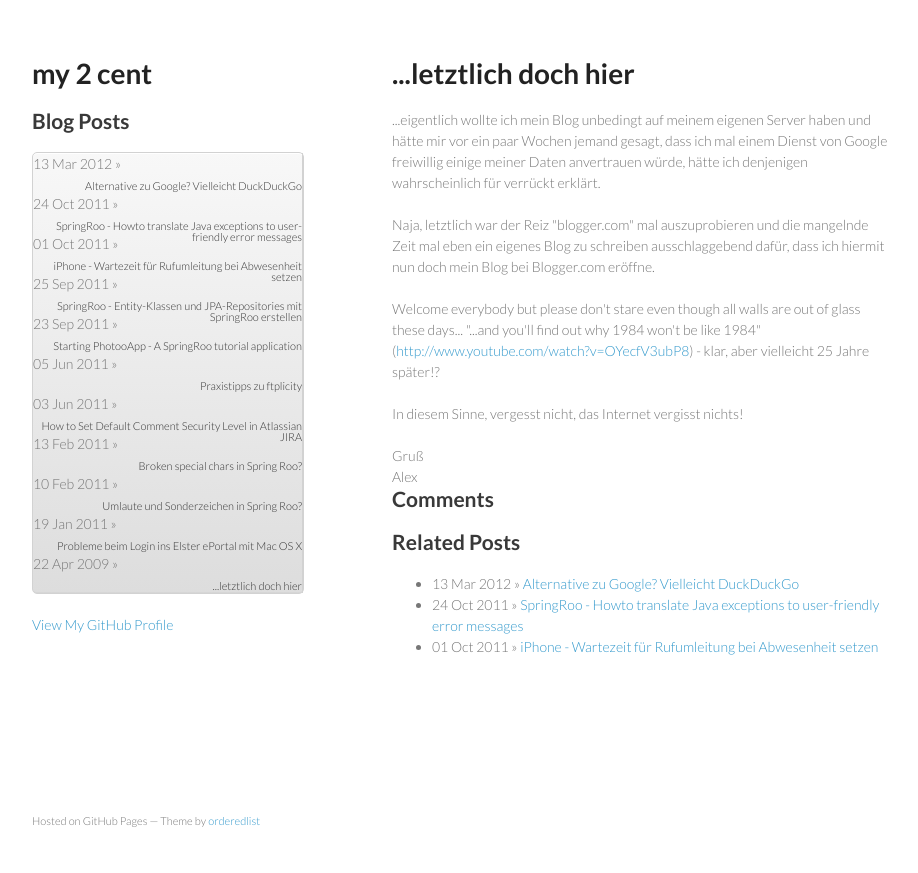
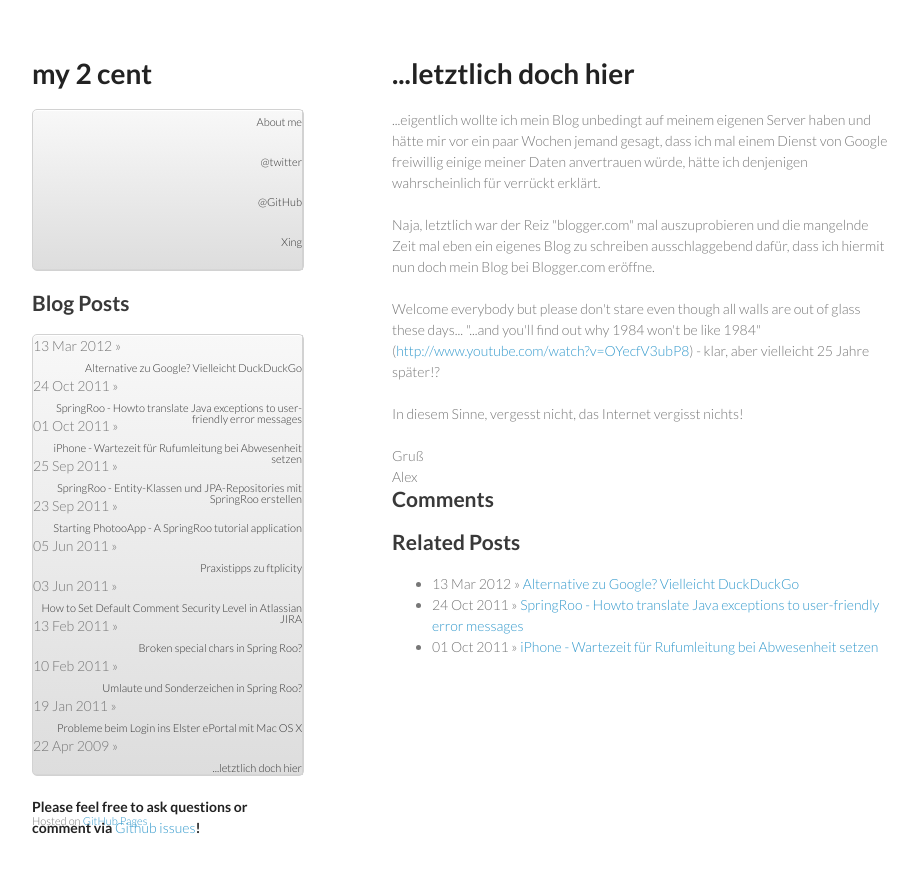
Before and after one commit to aheusingfeld/aheusingfeld.github.io, a Jekyll site: the page built from _posts/2009-04-22--letztlich-doch-hier.html, in a window 1280 px wide. Shown: the top 873 px of the page, without its empty margins (178-1096 px from the left). Built offline with Jekyll 4.4.1, drawn with Linux system fonts in a browser that asks for light colours.

Commit message:
refactored default layout to include remote profiles

```diff
--- a/_layouts/default.html
+++ b/_layouts/default.html
@@ -16,6 +16,12 @@
     <div class="wrapper">
       <header>
         <h1>my 2 cent</h1>
+<ul>
+<li><a href="/">About me</a></li>
+<li><a href="http://twitter.com/goldstift">@twitter</a></li>
+<li><a href="https://github.com/aheusingfeld">@GitHub</a></li>
+<li><a href="http://www.xing.com/profile/Alexander_Heusingfeld">Xing</a></li>
+</ul>
 <h2>Blog Posts</h2>
   <ul class="posts">
     {% for post in site.posts %}
@@ -23,14 +29,13 @@
     {% endfor %}
   </ul>
 
-        <p class="view"><a href="https://github.com/aheusingfeld">View My GitHub Profile</a></p>
-
+        <p class="view"><strong>Please feel free to ask questions or comment via <a href="https://github.com/aheusingfeld/aheusingfeld.github.com/issues/new?title=Comment on '{{ page.title }}'">Github issues</a>!</strong></p>
       </header>
       <section>
 {{ content }}
       </section>
       <footer>
-        <p><small>Hosted on GitHub Pages &mdash; Theme by <a href="https://github.com/orderedlist">orderedlist</a></small></p>
+        <p><small>Hosted on <a href="http://pages.github.com/">GitHub Pages</a></small></p>
       </footer>
     </div>
     <script src="/javascripts/scale.fix.js"></script>
```
Also changed, not shown: other parts of _layouts/default.html (+1 -1 lines).
